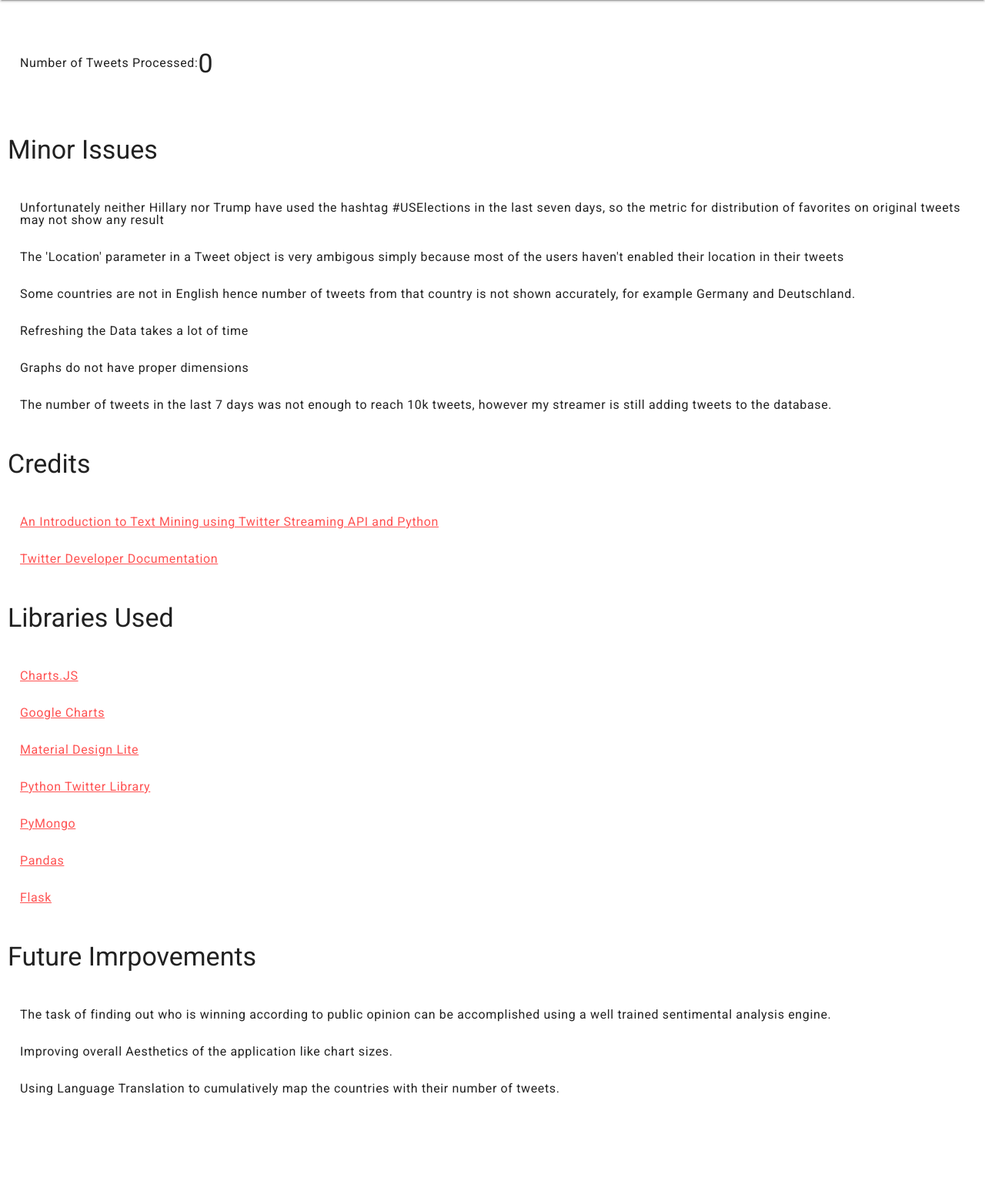
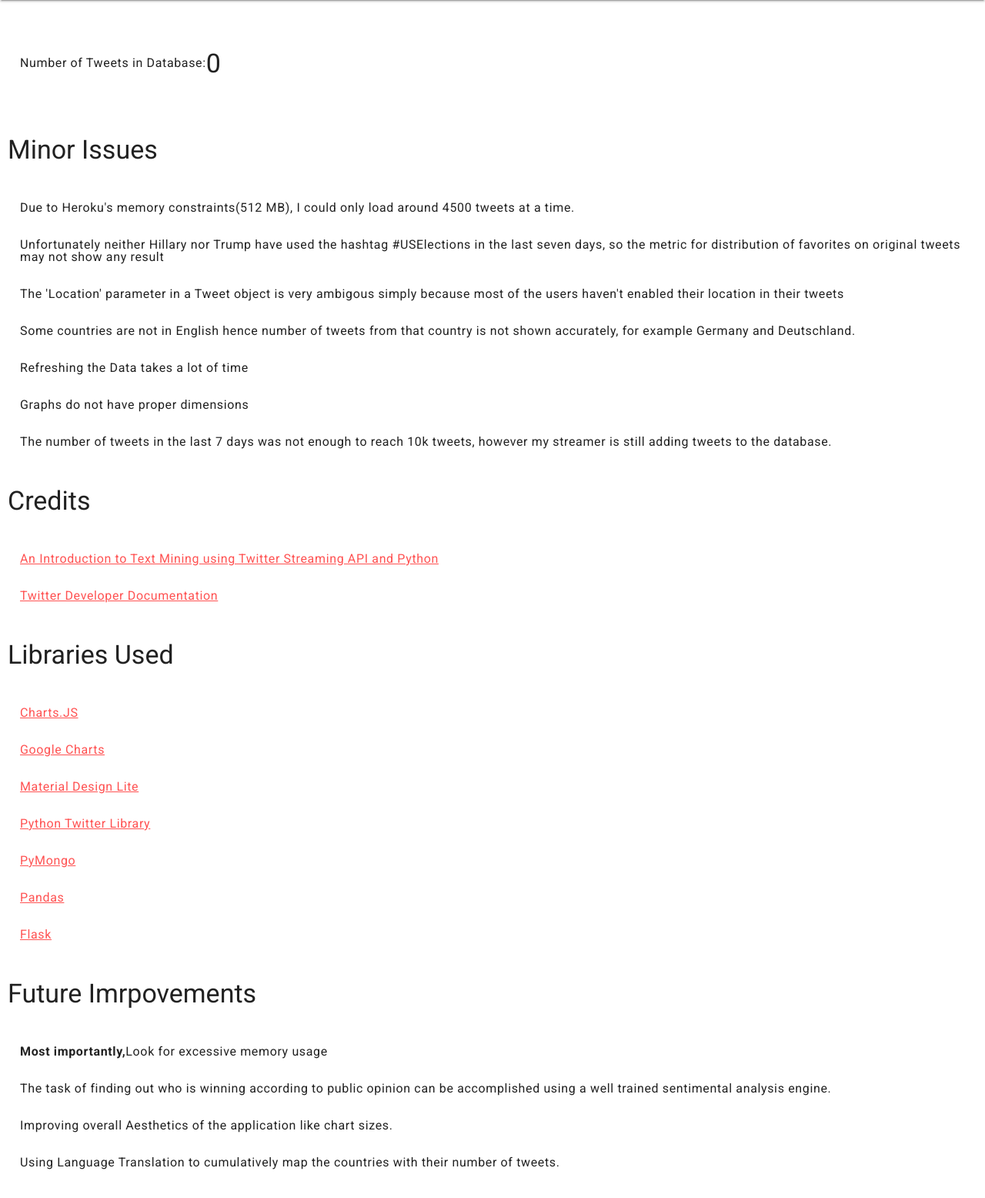
Before and after one commit to bohrium272/USElectionAnalyser, a Flask app: page / in a window 1280 px wide, after a click on "ABOUT THE APP". Shown: the part 112-1668 px from the top of the page at 77% size. Run offline with Flask 2, Linux system fonts and the light colour scheme; data that the repository does not hold is empty; parts of the project's set-up code (start-up, migrations or seed data) failed here and were passed over; some libraries are stand-ins or nearby versions.

Commit message:
Adjust memory leakage

```diff
--- a/analysis.py
+++ b/analysis.py
@@ -11,6 +11,7 @@ global tweets
 tweets = fetch_tweets_from_db(tweets_collection)
 global tweets_df
 tweets_df = make_dataframe(tweets)
+del tweets
 
 def top_10_hashtags():
     """
--- a/fetch.py
+++ b/fetch.py
@@ -42,13 +42,13 @@ def stream_tweets_to_db(collection, no_of_tweets, ACCESS_TOKEN, ACCESS_TOKEN_SEC
 
 def fetch_tweets_from_db(collection):
     """
-        Fetch Tweets from the MongoDB Collection(the one used in fetch_tweets)
+        Fetch Tweets from the MongoDB Collection(the one used in stream_tweets_to_db)
     """
     print "Downloading Tweets..."
     tweets_from_db = collection.find()[:3000]
     l = list(tweets_from_db)
     del tweets_from_db
-    tweets_from_db_2 = collection.find()[3001:6000]
+    tweets_from_db_2 = collection.find()[3001:4500]
     temp = list(tweets_from_db_2)
     l.extend(temp)
     del tweets_from_db_2
--- a/templates/index.html
+++ b/templates/index.html
@@ -101,10 +101,11 @@
             <section class="mdl-layout__tab-panel" id="scroll-tab-8">
                 <div class="page-content" style="margin-left: 10px" id="readme_tab">
                     <ul class='mdl-list'>
-                        <li class="mdl-list__item">Number of Tweets Processed: <h3 id="count_label"></h3></li>
+                        <li class="mdl-list__item">Number of Tweets in Database: <h3 id="count_label"></h3></li>
                     </ul>
                     <h3>Minor Issues</h3>
                     <ul class='mdl-list'>
+                        <li class="mdl-list__item">Due to Heroku's memory constraints(512 MB), I could only load around 4500 tweets at a time.</li>
                         <li class="mdl-list__item">Unfortunately neither Hillary nor Trump have used the hashtag #USElections in the last seven days, so the metric for distribution of favorites on original tweets may not show any result</li>
                         <li class="mdl-list__item">The 'Location' parameter in a Tweet object is very ambigous simply because most of the users haven't enabled their location in their tweets</li>
                         <li class="mdl-list__item">Some countries are not in English hence number of tweets from that country is not shown accurately, for example Germany and Deutschland.</li>
@@ -129,6 +130,7 @@
                     </ul>
                     <h3>Future Imrpovements</h3>
                     <ul class='mdl-list'>
+                        <li class="mdl-list__item"><strong>Most importantly, </strong>Look for excessive memory usage</li>
                         <li class="mdl-list__item">The task of finding out who is winning according to public opinion can be accomplished using a well trained sentimental analysis engine. </li>
                         <li class="mdl-list__item">Improving overall Aesthetics of the application like chart sizes.</li>
                         <li class="mdl-list__item">Using Language Translation to cumulatively map the countries with their number of tweets.</li>
```
